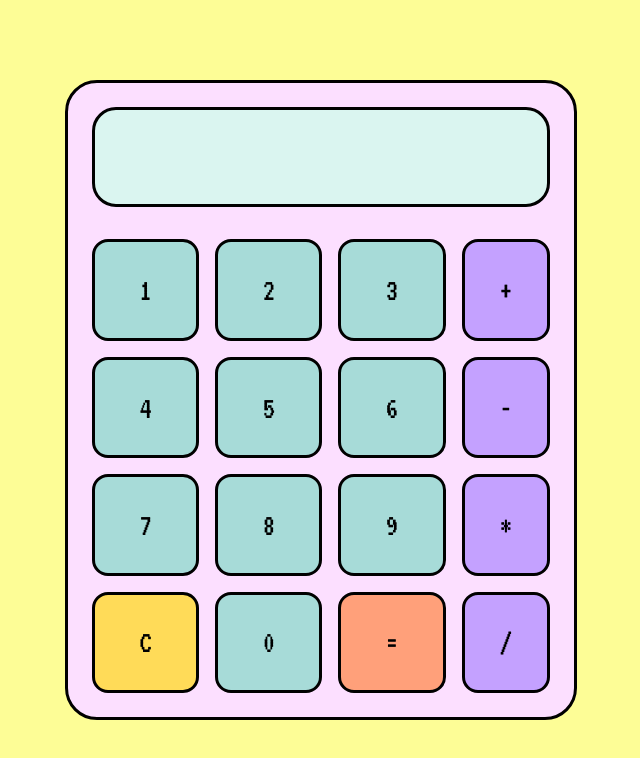
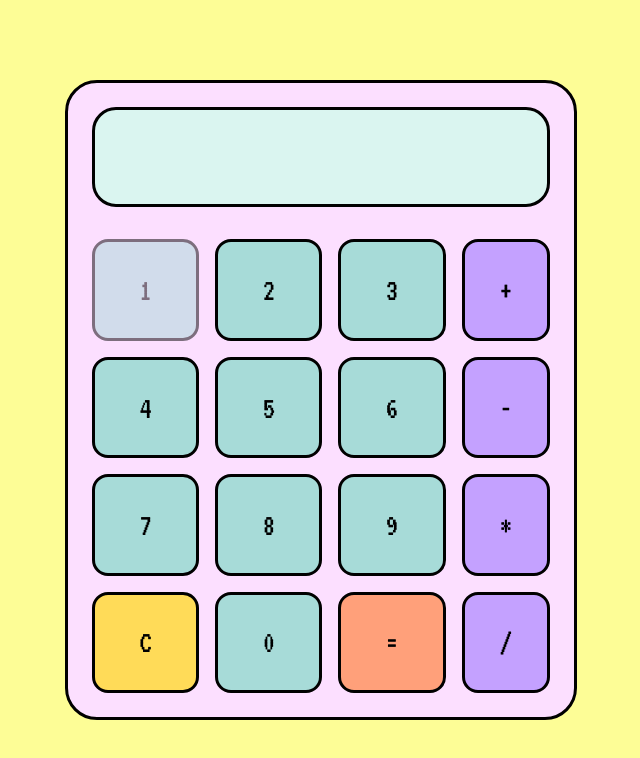
Before and after one commit to Hadieeyyy/Calculator, a plain HTML site: page index.html in a window 1280 px wide. In both pictures the pointer is over the element 464 px from the left and 290 px from the top of the page. Shown: the whole page, without its empty margins (319-959 px from the left). Drawn offline with Linux system fonts and the light colour scheme.

Commit message:
added transparency and hover interaction

```diff
--- a/style.css
+++ b/style.css
@@ -112,3 +112,7 @@ p{
     border: 3px solid black;
     border-radius: 1rem;
 }
+
+.cell:hover, .op_cell:hover{
+    opacity: 0.5;
+}
```
Also changed, not shown: script.js (added).
